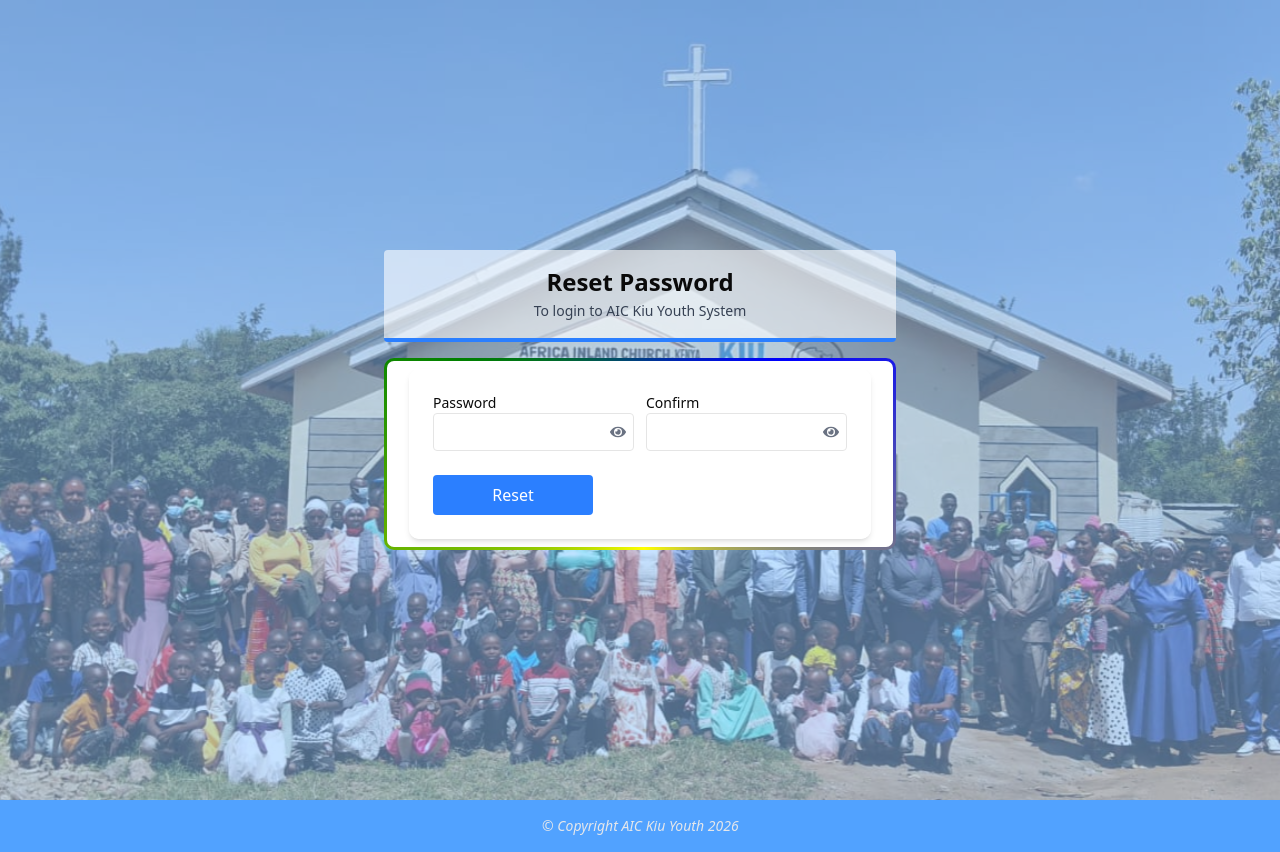
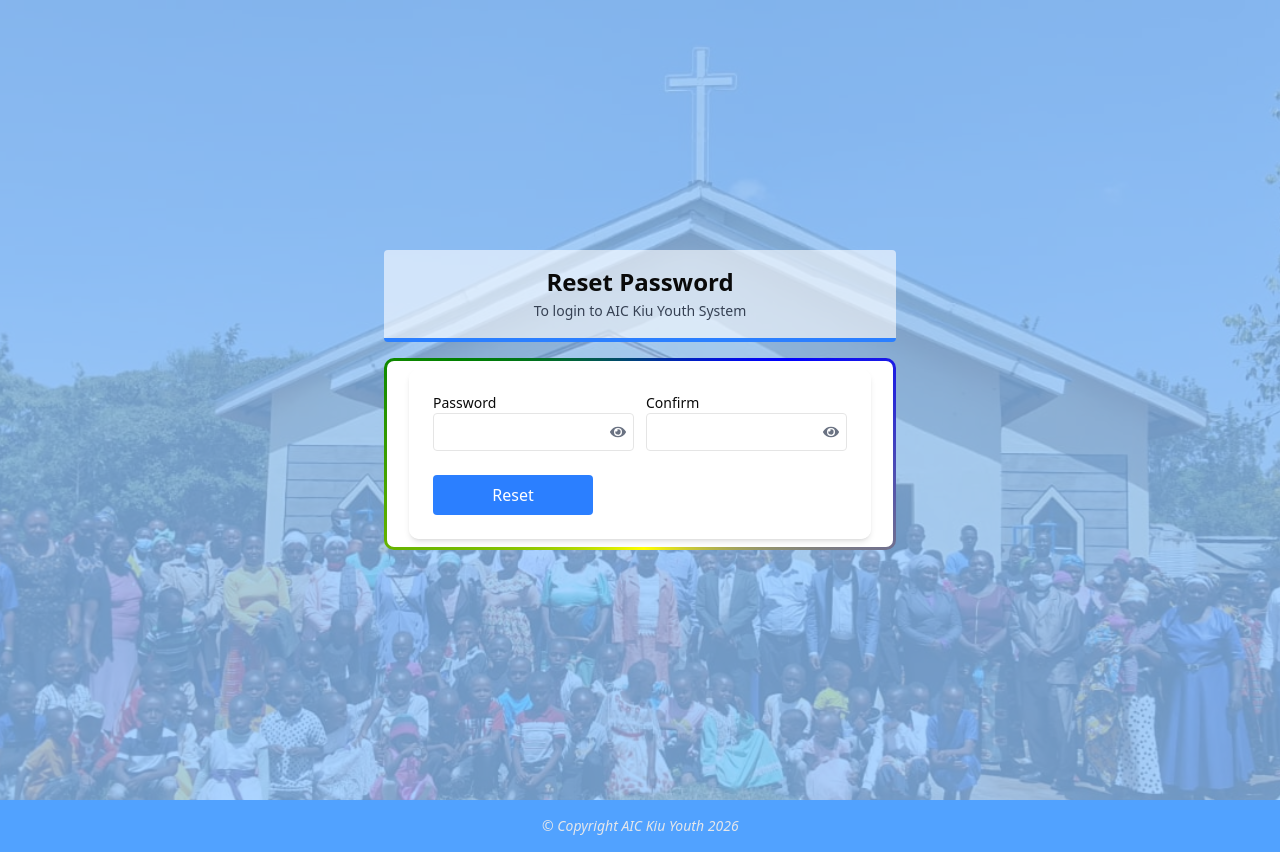
Before and after one commit to samkhm/AIC-KIU-YOUTH-SYSTEM, a React (Vite) app in the folder youth-system/: page /reset_password in a window 1280 px wide. Built offline with nearby package versions, Linux system fonts and the light colour scheme; no server answers.

Commit message:
footer no animation

```diff
--- a/youth-system/src/App.jsx
+++ b/youth-system/src/App.jsx
@@ -6,16 +6,9 @@
 import { Toaster } from 'sonner'
 import CornfirmEmail from './pages/auth_pages/password_reset/CornfirmEmail'
 import PasswordReset from './pages/auth_pages/password_reset/PasswordReset'
-import BgImage from "@/img/bg-church.svg"
 
 export default function App() {
   return (
-    <div>
-        <img
-      src={BgImage}
-      alt=""
-      className="absolute inset-0 w-full h-full object-cover"
-    />
   <BrowserRouter>
     <Toaster richColors position='top-center' />
     <Routes>
@@ -34,6 +27,5 @@
        />
     </Routes>
   </BrowserRouter>
-  </div>
   )
 }
--- a/youth-system/src/components/Footer.jsx
+++ b/youth-system/src/components/Footer.jsx
@@ -4,7 +4,7 @@
   const date = new Date();
   return (
     <div className='bg-blue-400 p-4 flex items-center justify-center
-    animate__animated animate__zoomIn animate__delay-1s'>
+  '>
        <p className='text-sm italic text-gray-200 animate__animated animate__zoomIn animate__delay-2s'> &copy; Copyright AIC Kiu Youth {date.getFullYear()}</p>
     </div>
   )
--- a/youth-system/src/index.css
+++ b/youth-system/src/index.css
@@ -121,3 +121,23 @@
     @apply bg-background text-foreground;
   }
 }
+
+
+
+body {
+  margin: 0;
+  min-height: 100vh;
+  background-image: url("./img/bg-church.svg");
+  background-size: cover;
+  background-position: center;
+  background-repeat: no-repeat;
+  position: relative;
+}
+
+body::before {
+  content: "";
+  position: fixed;
+  inset: 0;
+  background-color: rgba(147, 197, 253, 0.5); /* bg-blue-300/50 */
+  z-index: -1;
+}
```
Also changed, not shown: youth-system/src/main.jsx (+7 -7 lines).
